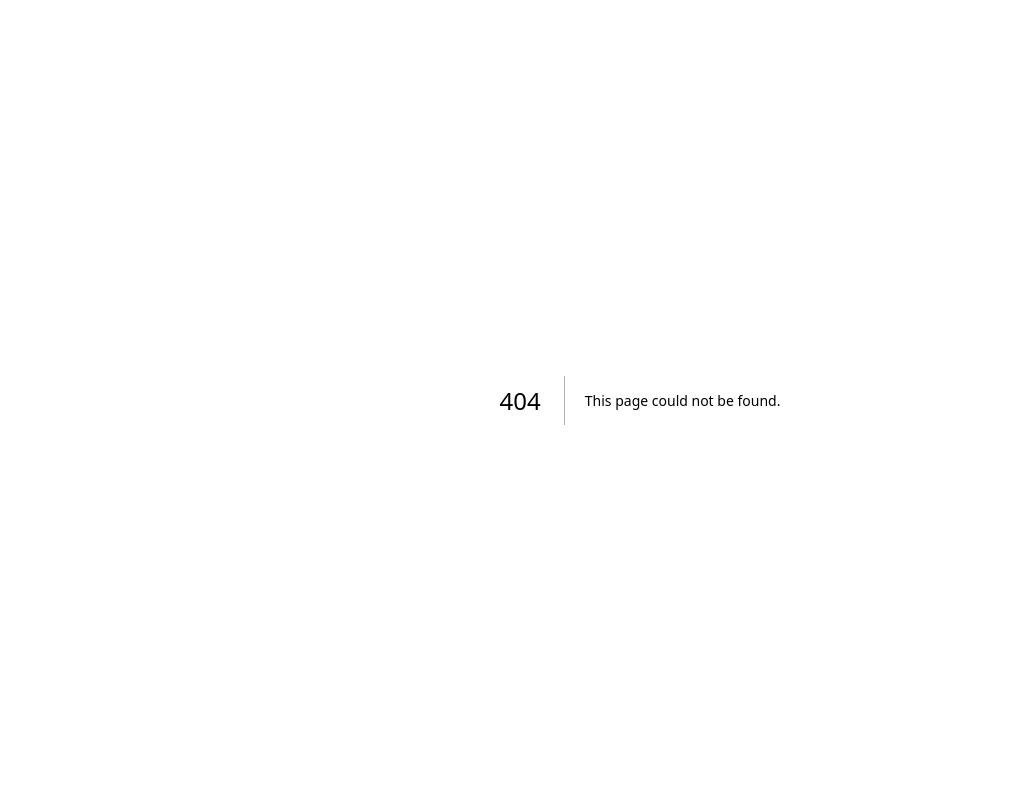
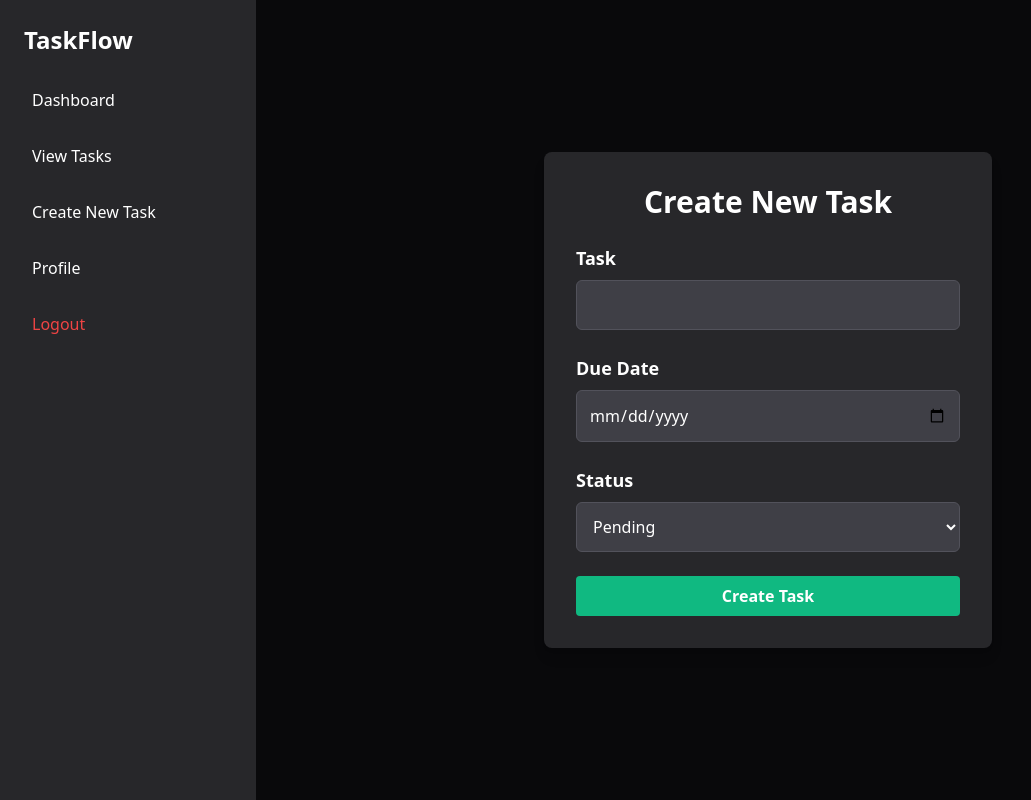
Before and after one commit to sayyed-musab/TaskFlow---Task-Management-Web-App, a Next.js app: page /dashboard/tasks/create in a window 1280 px wide. Before the commit this address had no page. Shown: the whole page, without its empty margins (0-1031 px from the left). Built offline with nearby package versions, Linux system fonts and the light colour scheme.

Commit message:
Add Create Task Page

```diff
--- /dev/null
+++ b/app/dashboard/tasks/create/page.js
@@ -0,0 +1,73 @@
+"use client";
+import { useState } from "react";
+import { useRouter } from "next/navigation";
+
+export default function CreateTask() {
+    const [task, setTask] = useState("");
+    const [dueDate, setDueDate] = useState("");
+    const [status, setStatus] = useState("Pending");
+    const router = useRouter();
+
+    const handleSubmit = (e) => {
+        e.preventDefault();
+        // Submit task logic here
+        console.log("New Task:", { task, dueDate, status });
+        router.push("/dashboard");
+    };
+
+    return (
+        <div className="lg:ml-64 bg-zinc-950 min-h-screen p-6 lg:p-8 flex w-full items-center justify-center">
+            <form
+                onSubmit={handleSubmit}
+                className="bg-zinc-800 rounded-lg shadow-lg p-8 max-w-md w-full space-y-6"
+            >
+                <h1 className="text-3xl font-bold text-center text-white">Create New Task</h1>
+
+                <div>
+                    <label htmlFor="task" className="block text-lg font-semibold text-white mb-2">Task</label>
+                    <input
+                        type="text"
+                        id="task"
+                        value={task}
+                        onChange={(e) => setTask(e.target.value)}
+                        required
+                        className="w-full bg-zinc-700 text-white p-3 rounded-md border border-zinc-600 focus:outline-none focus:ring-2 focus:ring-emerald-500"
+                    />
+                </div>
+
+                <div>
+                    <label htmlFor="dueDate" className="block text-lg font-semibold text-white mb-2">Due Date</label>
+                    <input
+                        type="date"
+                        id="dueDate"
+                        value={dueDate}
+                        onChange={(e) => setDueDate(e.target.value)}
+                        required
+                        className="w-full bg-zinc-700 text-white p-3 rounded-md border border-zinc-600 focus:outline-none focus:ring-2 focus:ring-emerald-500"
+                    />
+                </div>
+
+                <div>
+                    <label htmlFor="status" className="block text-lg font-semibold text-white mb-2">Status</label>
+                    <select
+                        id="status"
+                        value={status}
+                        onChange={(e) => setStatus(e.target.value)}
+                        className="w-full bg-zinc-700 text-white p-3 rounded-md border border-zinc-600 focus:outline-none focus:ring-2 focus:ring-emerald-500"
+                    >
+                        <option value="Pending">Pending</option>
+                        <option value="In Progress">In Progress</option>
+                        <option value="Completed">Completed</option>
+                    </select>
+                </div>
+
+                <button
+                    type="submit"
+                    className="w-full bg-emerald-500 hover:bg-emerald-600 text-white font-bold py-2 rounded transition duration-300"
+                >
+                    Create Task
+                </button>
+            </form>
+        </div>
+    );
+}
--- a/components/Sidebar.js
+++ b/components/Sidebar.js
@@ -12,7 +12,7 @@ export default function Sidebar() {
     return (
         <>
             {/* Menu Button for Mobile */}
-            <div className="lg:hidden p-4 bg-zinc-800">
+            <div className="lg:hidden p-2 bg-zinc-800">
                 <button
                     onClick={toggleSidebar}
                     className="text-white focus:outline-none"
```
